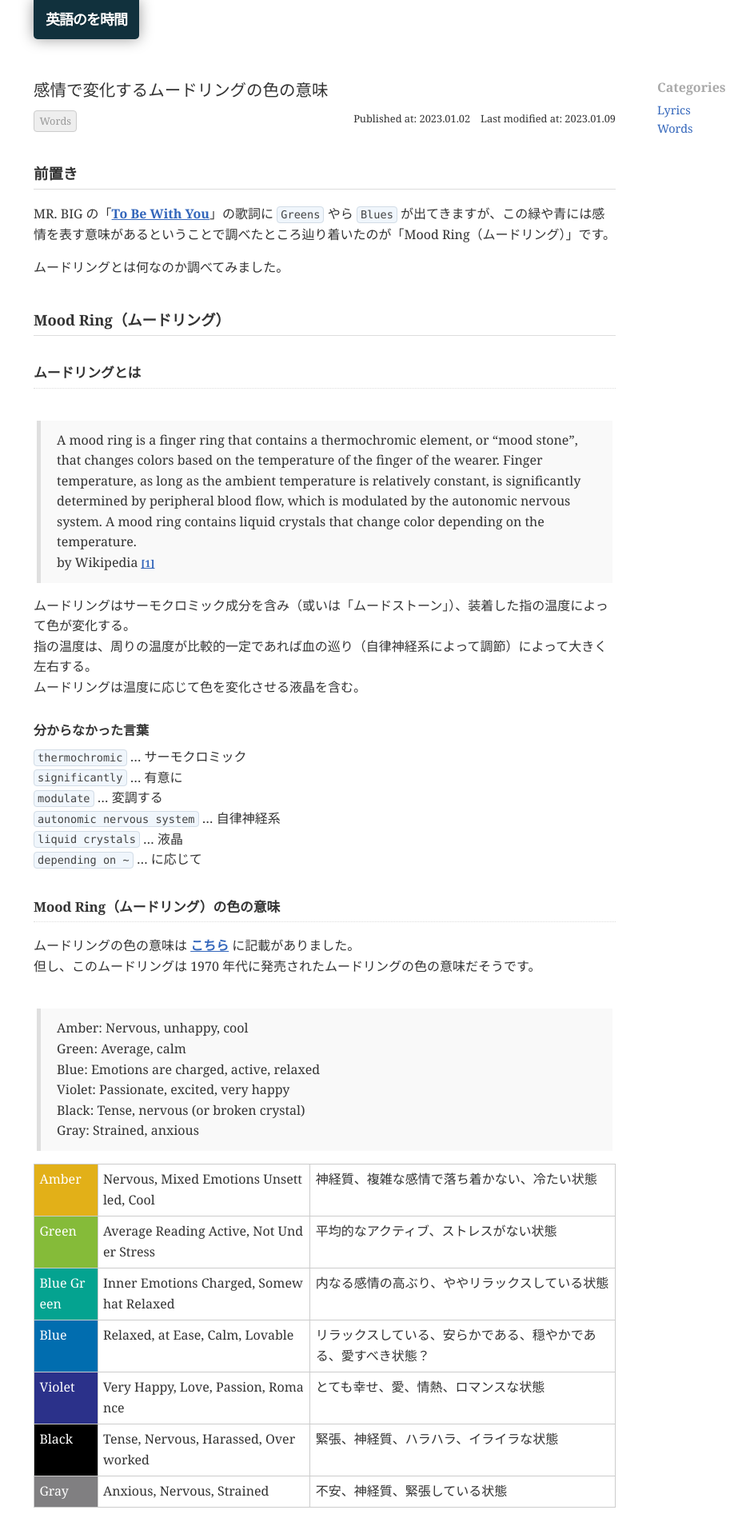
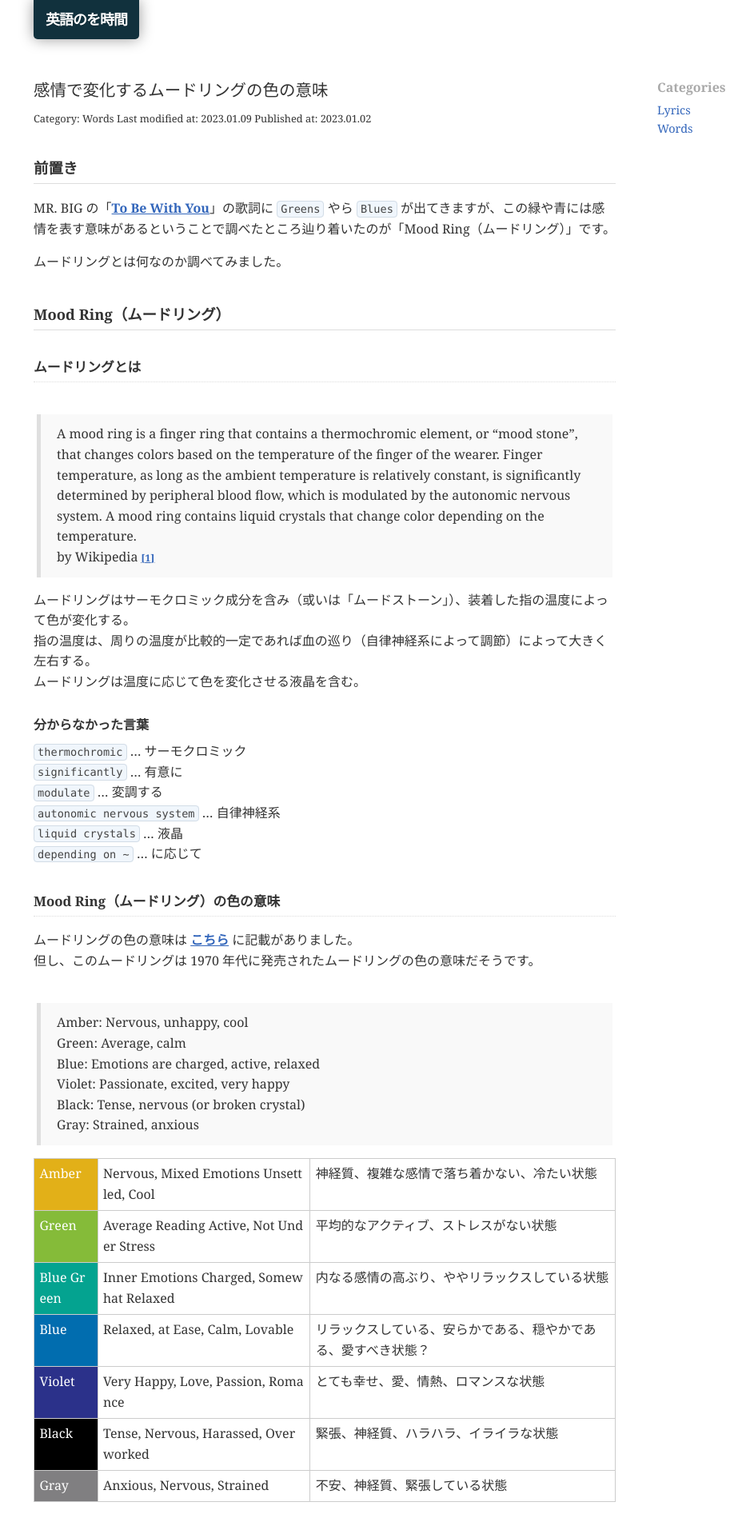
Before and after one commit to tetsuwo/en-study, a Jekyll site: the page built from _posts/2023-01-02-color-meanings-of-mood-ring.md, in a window 1280 px wide. Shown: the top 1918 px of the page at 80% size, without its empty margins (108-1046 px from the left). Built offline with Jekyll 4.4.1, drawn with Linux system fonts in a browser that asks for light colours.

Commit message:
change: style

```diff
--- a/_layouts/post.html
+++ b/_layouts/post.html
@@ -6,11 +6,12 @@ layout: main
     <header class="post-head clearfix">
         <h1><a href="{{ page.url }}">{{ page.title }}</a></h1>
         <div class="post-head--subinfo clearfix">
-            <p class="tags">
+            <span>
+                Category:
                 {% for category in page.categories %}
                 <a href="/category/{{ category | downcase | slugify }}">{{ category }}</a>
                 {% endfor %}
-            </p>
+            </span>
             <!--
             <p class="tags">
                 {% for tag in page.tags %}
@@ -28,6 +29,12 @@ layout: main
     </div>
     <footer class="post-foot clearfix">
         <div class="clearfix">
+            <span>
+                Category:
+                {% for category in page.categories %}
+                <a href="/category/{{ category | downcase | slugify }}">{{ category }}</a>
+                {% endfor %}
+            </span>
             <!--
             <p class="tags">
                 {% for category in page.categories %}
--- a/assets/css/style.css
+++ b/assets/css/style.css
@@ -469,9 +469,8 @@ article.permalink .post-body { margin-bottom: 2em; }
     .post .notes,
     .post time,
     .post .source {
-        margin-left: 1em;
-        line-height: 21px;
-        float: right;
+        /*margin-left: 1em;*/
+        /*line-height: 21px;*/
     }
 
 /* -- YouTube -- */
```
Also changed, not shown: index.html (+4 -3 lines).
